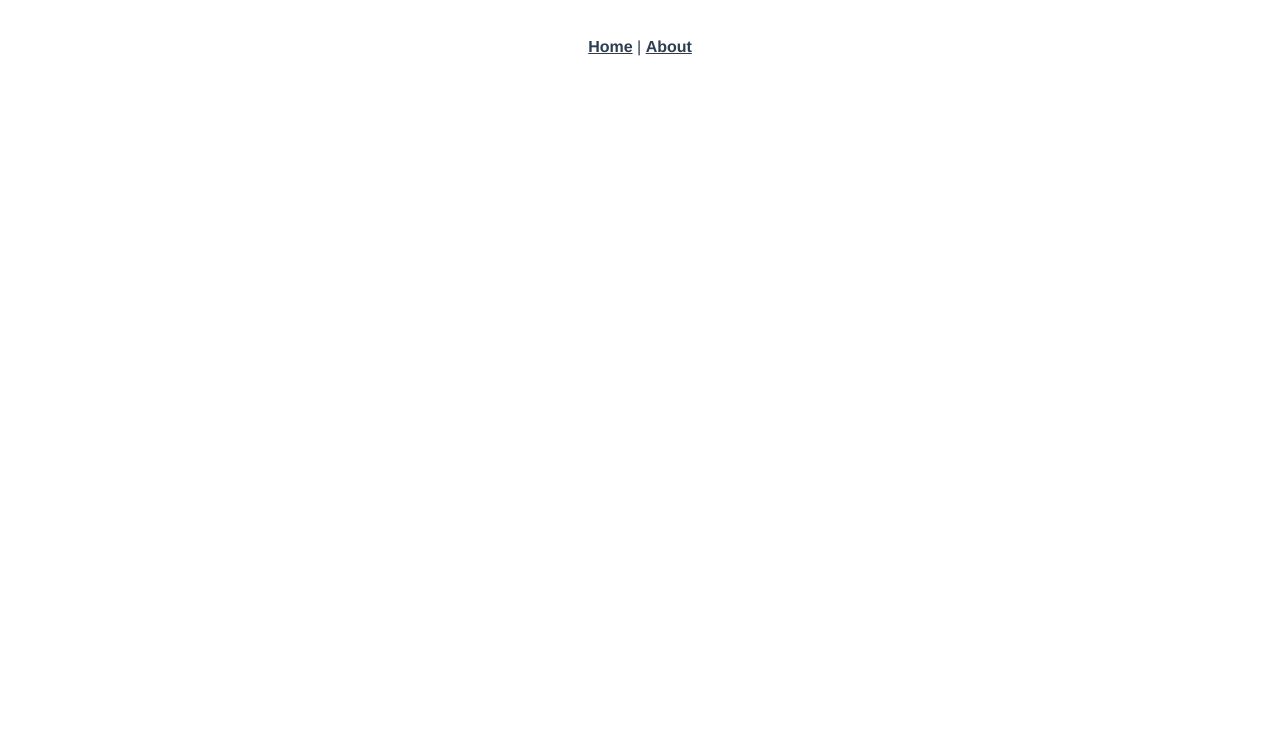
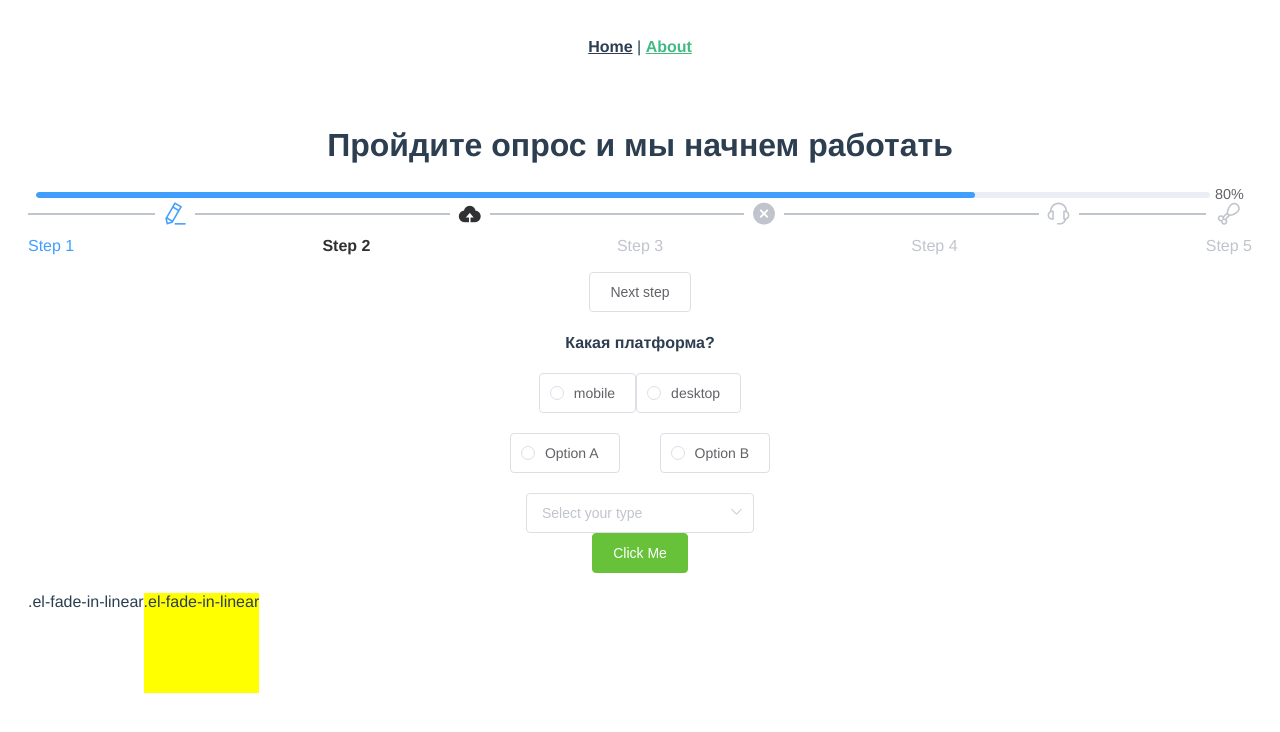
Before and after one commit to Ba888Ton/questionaries, a Vue app: page /#/questionary in a window 1280 px wide. Shown: the top 732 px of the page. Built offline with nearby package versions, Linux system fonts and the light colour scheme.

Commit message:
add question page

```diff
--- a/package.json
+++ b/package.json
@@ -1,5 +1,5 @@
 {
-  "name": "q",
+  "name": "questionary",
   "version": "0.1.0",
   "private": true,
   "scripts": {
@@ -10,6 +10,7 @@
   "dependencies": {
     "core-js": "^3.6.5",
     "element-ui": "^2.15.3",
+    "vee-validate": "^3.4.10",
     "vue": "^2.6.11",
     "vue-router": "^3.2.0"
   },
--- a/src/App.vue
+++ b/src/App.vue
@@ -2,7 +2,7 @@
   <div id="app">
     <div id="nav">
       <router-link to="/">Home</router-link> |
-      <router-link to="/about">About</router-link>
+      <router-link to="/questionary">About</router-link>
     </div>
     <router-view/>
   </div>
--- /dev/null
+++ b/src/assets/scss/_variables.scss
@@ -0,0 +1,2 @@
+$primary: #333333;
+$secondary: #ffff00;
--- a/src/router/index.js
+++ b/src/router/index.js
@@ -11,12 +11,12 @@ const routes = [
     component: Home
   },
   {
-    path: '/about',
-    name: 'About',
+    path: '/questionary',
+    name: 'Questionary',
     // route level code-splitting
     // this generates a separate chunk (about.[hash].js) for this route
     // which is lazy-loaded when the route is visited.
-    component: () => import(/* webpackChunkName: "about" */ '../views/About.vue')
+    component: () => import(/* webpackChunkName: "Questionary" */ '../views/Questionary.vue')
   }
 ]
 
--- a/src/views/About.vue
+++ /dev/null
@@ -1,5 +0,0 @@
-<template>
-  <div class="about">
-    <h1>This is an about page</h1>
-  </div>
-</template>
--- /dev/null
+++ b/src/views/Questionary.vue
@@ -0,0 +1,150 @@
+<template>
+  <el-main>
+    <h1>Пройдите опрос и мы начнем работать</h1>
+    <el-progress
+      :percentage="percentage"
+      class="el-progress el-progress--secondary"
+    ></el-progress>
+
+    <el-steps :active="active">
+      <el-step title="Step 1" icon="el-icon-edit"></el-step>
+      <el-step title="Step 2" icon="el-icon-upload"></el-step>
+      <el-step title="Step 3" icon="el-icon-error"></el-step>
+      <el-step title="Step 4" icon="el-icon-service"></el-step>
+      <el-step title="Step 5" icon="el-icon-chicken"></el-step>
+    </el-steps>
+    <el-button style="margin-top: 12px" @click="nextStep" :disabled="active > 4"
+      >Next step</el-button
+    >
+    <div style="margin: 20px">
+      <h4>Какая платформа?</h4>
+      <transition name="el-fade-in-linear">
+        <div v-show="!form.platform" class="transition-box">
+          <el-radio-group v-model="form.platform">
+            <span v-for="item in cases.platform" :key="item">
+              <el-radio :label="item" border>{{ item }}</el-radio>
+            </span>
+          </el-radio-group>
+        </div>
+      </transition>
+    </div>
+    <div style="margin: 20px">
+      <el-radio-group v-model="form.version">
+        <el-radio label="1" border>Option A</el-radio>
+        <el-radio label="2" border>Option B</el-radio>
+      </el-radio-group>
+    </div>
+
+    <el-select v-model="typeValue" placeholder="Select your type">
+      <el-option
+        v-for="item in options"
+        :key="item.value"
+        :label="item.label"
+        :value="item.value"
+      >
+      </el-option>
+    </el-select>
+    <div>
+      <el-button @click="show = !show" class="el-button--success"
+        >Click Me</el-button
+      >
+
+      <div style="display: flex; margin-top: 20px; height: 100px">
+        <transition name="el-fade-in-linear">
+          <div v-show="show" class="transition-box">.el-fade-in-linear</div>
+        </transition>
+        <transition name="el-fade-in-linear">
+          <div v-show="show" class="transition-box2">.el-fade-in-linear</div>
+        </transition>
+      </div>
+    </div>
+
+    <!-- <el-form style="margin: 20px">
+      <el-input placeholder="email" v-model="email" type="text"></el-input>
+      <el-form-item label="Выберите платформу">
+        <el-input
+          placeholder="Please input platform"
+          v-model="input_platform"
+        ></el-input>
+      </el-form-item>
+      <el-input placeholder="Please input" v-model="input"></el-input>
+    </el-form> -->
+  </el-main>
+</template>
+<script>
+export default {
+  methods: {
+    nextStep() {
+      if (this.active++ > 4) this.active = 0;
+    },
+  },
+  data() {
+    return {
+      show: true,
+      errors: [],
+      email: "",
+      input_platform: "",
+      input: "",
+      active: 1,
+      radio1: "",
+      radio2: "1",
+      percentage: 80,
+      typeValue: "",
+      options: [
+        {
+          value: "Option1",
+          label: "Option1",
+        },
+        {
+          value: "Option2",
+          label: "Option2",
+        },
+        {
+          value: "Option3",
+          label: "Option3",
+        },
+        {
+          value: "Option4",
+          label: "Option4",
+        },
+        {
+          value: "Option5",
+          label: "Option5",
+        },
+      ],
+      form: {
+        platform: "",
+        version: [],
+        options: [],
+        settings: [],
+      },
+      cases: {
+        platform: ["mobile", "desktop"],
+        version: {
+          mobile: ["android", "ios"],
+          desktop: ["ecom", "info", "crm", "erp", "bi"],
+        },
+        options: {
+          mobile: ["loyality", "delivery"],
+          desktop: [
+            "admin_panel",
+            "rss",
+            "data_base",
+            "other_module",
+            "user_account",
+          ],
+        },
+        settings: ["cheap", "good", "fast"],
+      },
+    };
+  },
+};
+</script>
+<style lang="scss">
+.transition-box {
+  background: #fff;
+}
+.transition-box2 {
+  background: $secondary;
+}
+</style>
--- /dev/null
+++ b/vue.config.js
@@ -0,0 +1,14 @@
+module.exports = {
+    css: {
+        sourceMap: true,
+
+      loaderOptions: {
+        sass: {
+            additionalData: `@import "@/assets/scss/_variables.scss"`
+        },
+        scss: {
+            prependData: `@import "@/assets/scss/_variables.scss";`
+        }
+      }
+    }
+  }
```
Also changed, not shown: src/main.js (+18 -4 lines), 1 other file (tests, documents, lock files or other folders).
